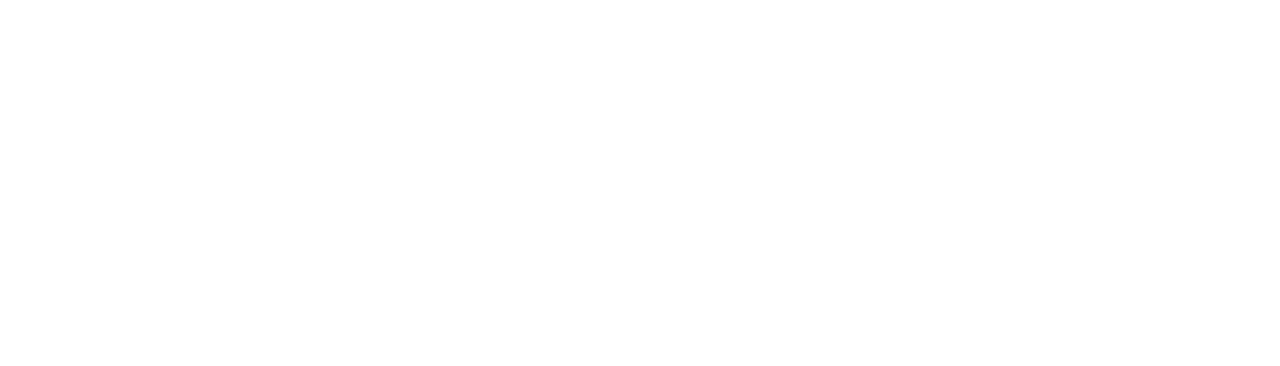
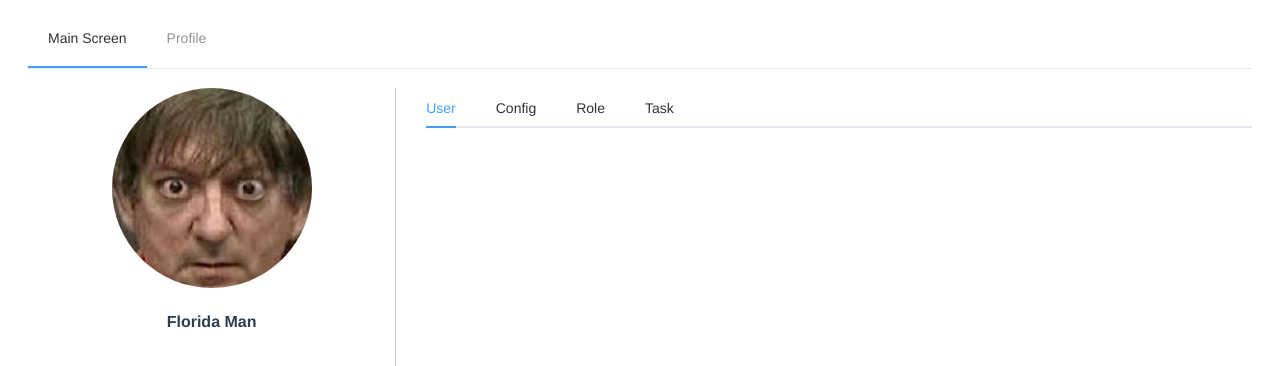
Before and after one commit to katseliv/healthcare-frontend, a Vue app: page /portal/profile in a window 1280 px wide. Before the commit this address had no page. Shown: the top 366 px of the page. Built offline with nearby package versions, Linux system fonts and the light colour scheme.

Commit message:
Profile added

```diff
--- a/src/components/PortalNav.vue
+++ b/src/components/PortalNav.vue
@@ -6,6 +6,7 @@
     default-active="/portal/main-screen"
   >
     <el-menu-item index="/portal/main-screen"> Main Screen </el-menu-item>
+    <el-menu-item index="/portal/profile"> Profile </el-menu-item>
   </el-menu>
 </template>
 
--- a/src/router/index.ts
+++ b/src/router/index.ts
@@ -5,19 +5,28 @@
 import PatientRegistration from "../components/PatientRegistration.vue"
 import AdminRegistration from "../components/AdminRegistration.vue"
 import Portal from "../views/Portal.vue"
+import MainScreen from "../components/MainScreen.vue"
+import Profile from "../views/Profile.vue"
+
 import authGuard from "./guards/auth-guard";
-import MainScreen from "../components/MainScreen.vue"
 
 const routes: Array<RouteRecordRaw> = [
   {
     path: '/portal',
     name: 'portal',
     component: Portal,
+    redirect: (to: RouteLocation) => {
+      return `${to.path}/main-screen`;
+    },
     // beforeEnter: authGuard
     children: [
       {
         path: 'main-screen',
         component: MainScreen
+      },
+      {
+        path: 'profile',
+        component: Profile
       }
     ]
   },
--- a/src/views/AuthorizationPage.vue
+++ b/src/views/AuthorizationPage.vue
@@ -1,5 +1,5 @@
 <template>
-  <header>
+  <el-header>
     <el-menu
       mode="horizontal"
       class="main-menu"
@@ -14,8 +14,8 @@
         Admin registration
       </el-menu-item>
     </el-menu>
-  </header>
-  <main><router-view /></main>
+  </el-header>
+  <el-main><router-view /></el-main>
 </template>
 
 <script lang="ts">
--- a/src/views/Portal.vue
+++ b/src/views/Portal.vue
@@ -1,10 +1,10 @@
 <template>
-  <header>
+  <el-header>
     <PortalNav />
-  </header>
-  <main>
+  </el-header>
+  <el-main>
     <router-view />
-  </main>
+  </el-main>
 </template>
 
 <script lang="ts">
--- /dev/null
+++ b/src/views/Profile.vue
@@ -0,0 +1,68 @@
+<template>
+  <div class="profile">
+    <div class="profile__avatar">
+      <el-avatar shape="circle" :size="200" :fit="fit">
+        <img :src="src" alt="avatar" />
+      </el-avatar>
+      <h4>{{ surname }} {{ name }} {{ parentName }}</h4>
+    </div>
+    <el-tabs
+      class="profile__tabs"
+      v-model="activeName"
+      @tab-click="handleClick"
+    >
+      <el-tab-pane class="profile__tab" label="User" name="first">
+      </el-tab-pane>
+      <el-tab-pane class="profile__tab" label="Config" name="second"
+        >Config</el-tab-pane
+      >
+      <el-tab-pane class="profile__tab" label="Role" name="third"
+        >Role</el-tab-pane
+      >
+      <el-tab-pane class="profile__tab" label="Task" name="fourth"
+        >Task</el-tab-pane
+      >
+    </el-tabs>
+  </div>
+</template>
+
+<script lang="ts">
+import { defineComponent } from "vue";
+
+export default defineComponent({
+  data() {
+    return {
+      activeName: "first",
+      src: require("../assets/img/patient-avatar.jpg"),
+      fit: "cover",
+      name: "Man",
+      surname: "Florida",
+      parentName: "",
+      sex: "",
+      eMail: "",
+      age: "",
+    };
+  },
+});
+</script>
+
+<style scoped>
+.profile {
+  display: flex;
+  flex-direction: row;
+  justify-content: space-evenly;
+  width: 100%;
+  min-height: 90vh;
+  min-height: calc(100vh - 110px);
+}
+
+.profile__avatar {
+  flex: 0 0 30%;
+  text-align: center;
+  border-right: 1px solid #c4c4c4;
+  margin-right: 30px;
+}
+.profile__tabs {
+  flex: 0 1 70%;
+}
+</style>
```
Also changed, not shown: src/assets/img/patient-avatar.jpg (added).
